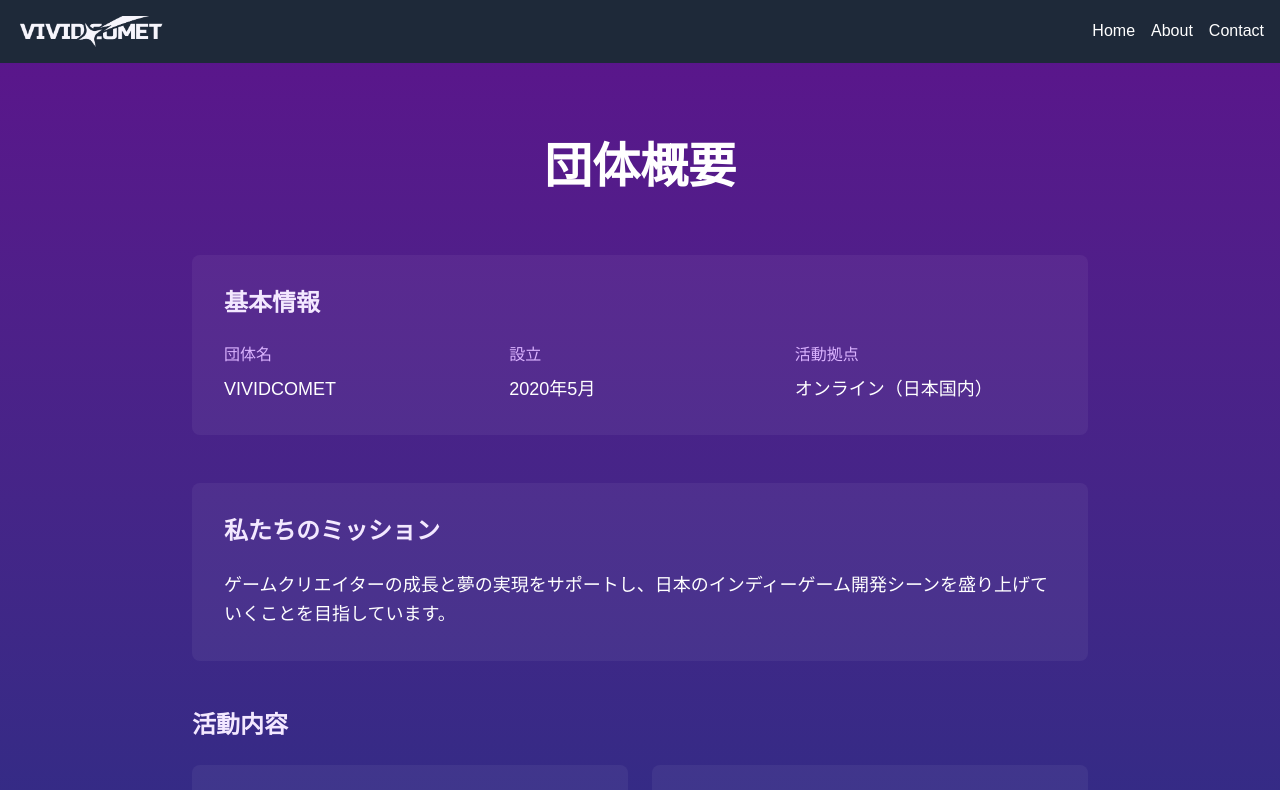
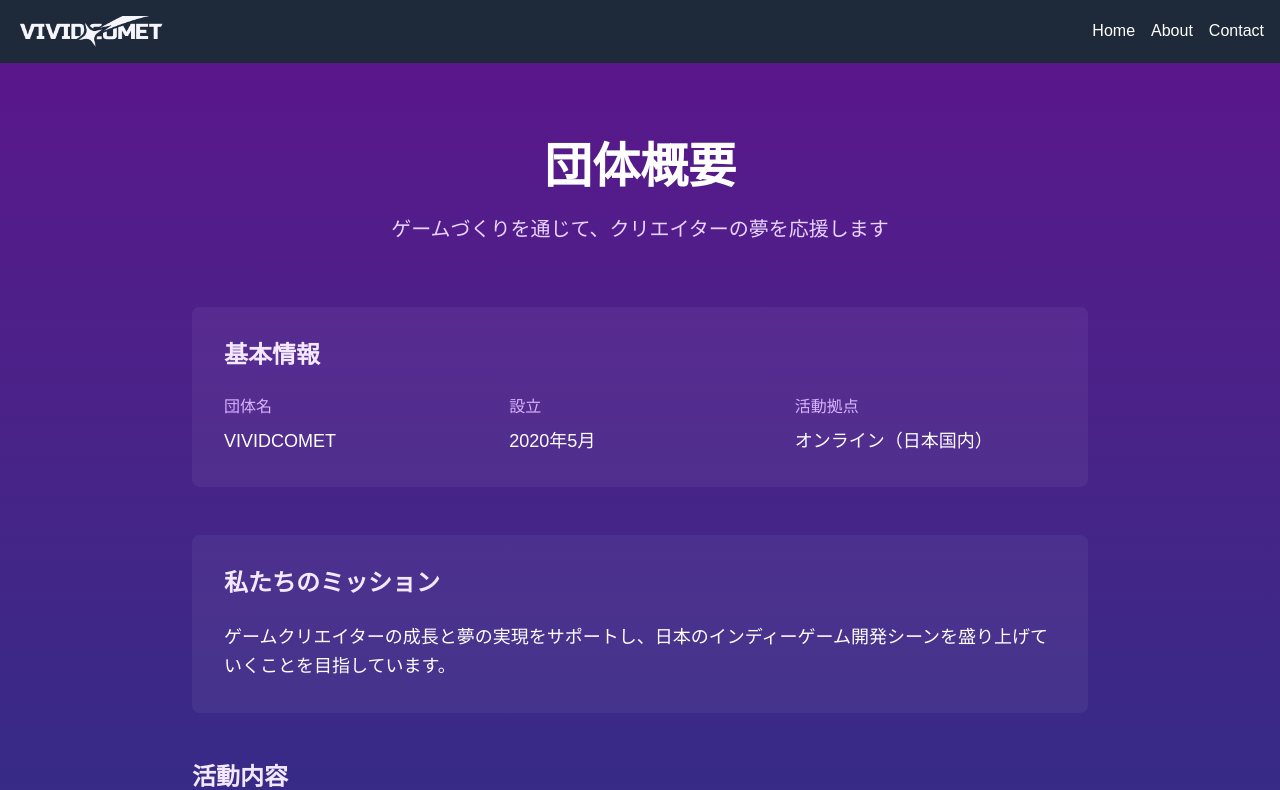
Before and after one commit to VIVIDCOMET/officialHP, a Next.js app: page /about in a window 1280 px wide. Shown: the top 790 px of the page. Built offline with nearby package versions, Linux system fonts and the light colour scheme.

Commit message:
変数のミスを修正

```diff
--- a/src/app/about/pageClientComponent.tsx
+++ b/src/app/about/pageClientComponent.tsx
@@ -34,7 +34,7 @@ export default function AboutPage() {
           className="text-center mb-16"
         >
           <h1 className="text-5xl font-bold text-white mb-6">団体概要</h1>
-          <p className="text-xl text-purple-200">{Common.orgDescription}</p>
+          <p className="text-xl text-purple-200">{About.orgDescription}</p>
         </motion.div>
 
         {/* 基本情報 */}
```
